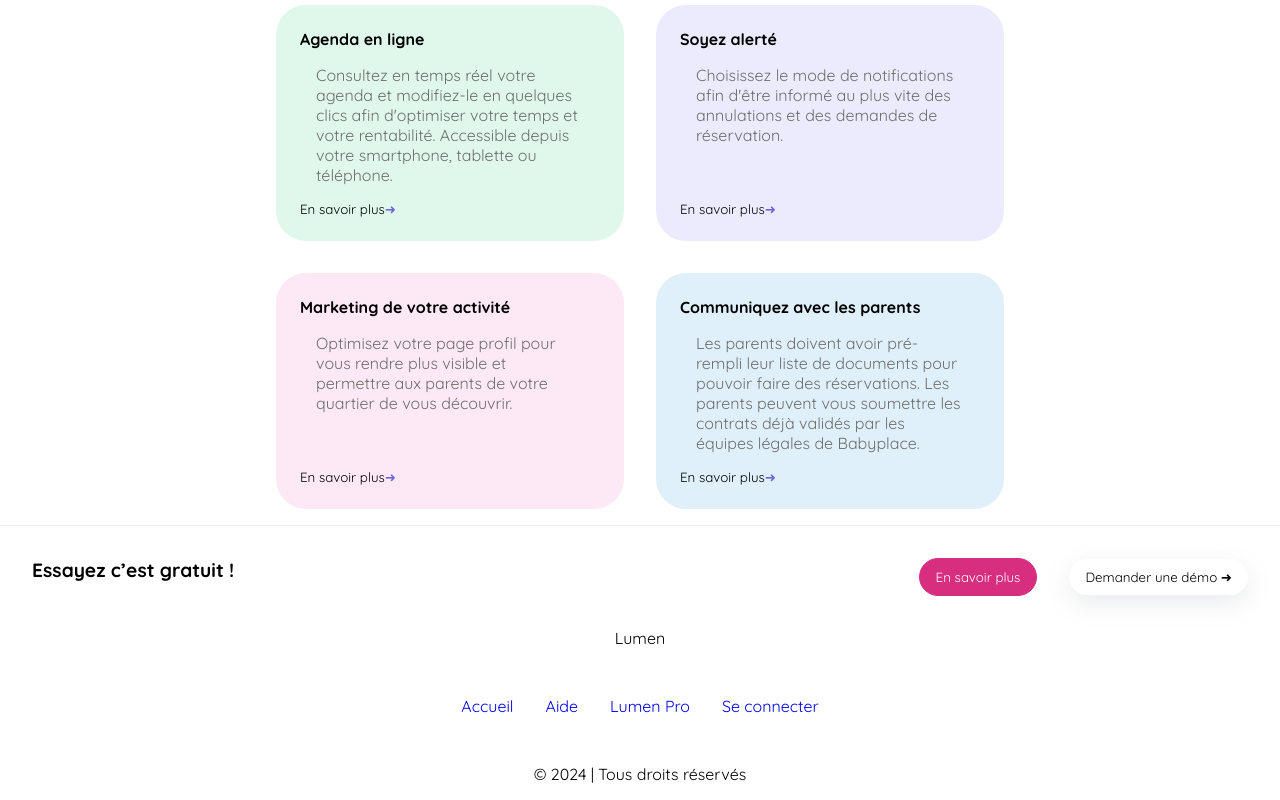
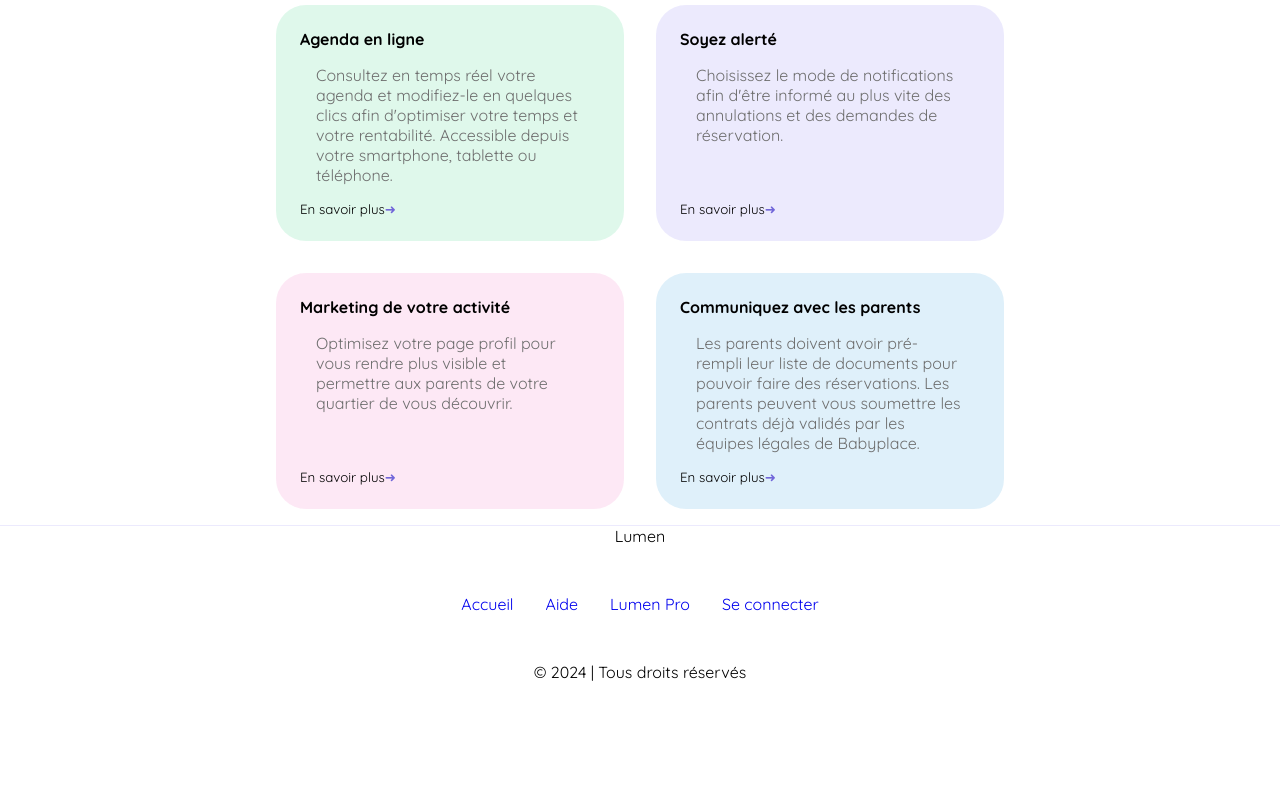
Before and after one commit to WildCodeSchool-2024-02/toulouse-babyplace, a React (Vite) app in the folder client/: page / in a window 1280 px wide. Shown: the part 850-1650 px from the top of the page. After the commit the page ends 1548 px from the top, so only its background shows below. Built offline with nearby package versions, Linux system fonts and the light colour scheme; a web font is replaced by a local one.

Commit message:
feat: add some modifs on footer

```diff
--- a/client/src/components/Footer/Footer.jsx
+++ b/client/src/components/Footer/Footer.jsx
@@ -1,20 +1,12 @@
-import { NavLink } from "react-router-dom";
+import { NavLink, useLocation } from "react-router-dom";
 import "./Footer.scss";
 
 function Footer() {
+  const location = useLocation();
+  const isSearchPage = location.pathname.toLowerCase() === "/search";
+
   return (
     <div id="footer">
-      <div id="footer-top">
-        <h2>Essayez c’est gratuit !</h2>
-        <div>
-          <button id="btn-more" type="button">
-            En savoir plus
-          </button>
-          <button id="btn-demo" type="button">
-            Demander une démo <span>&#10140;</span>
-          </button>
-        </div>
-      </div>
       <div>
         <p>Lumen</p>
         <ul>
@@ -27,9 +19,11 @@ function Footer() {
           <NavLink to="/sign-in-pro">
             <li>Lumen Pro</li>
           </NavLink>
-          <NavLink to="/sign-in">
-            <li>Se connecter</li>
-          </NavLink>
+          {!isSearchPage && (
+            <NavLink to="/sign-in">
+              <li>Se connecter</li>
+            </NavLink>
+          )}
         </ul>
       </div>
       <p id="p">© 2024 | Tous droits réservés</p>
```
